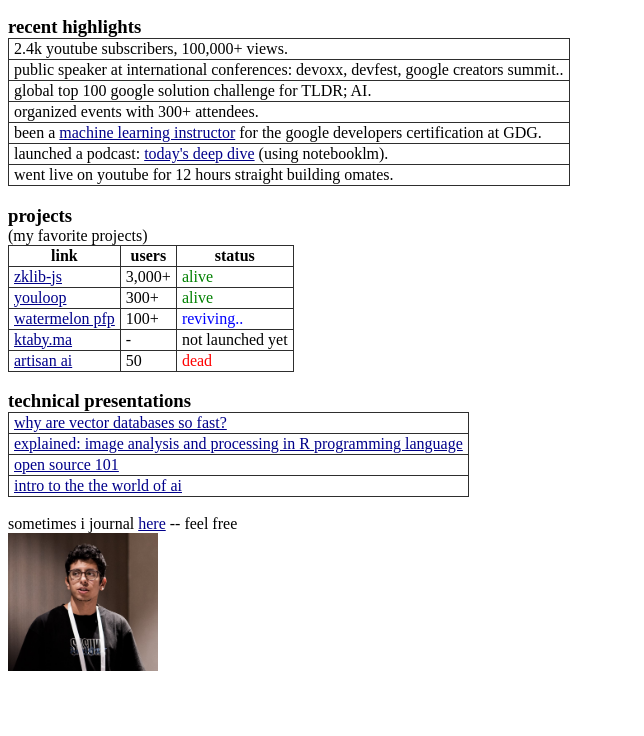
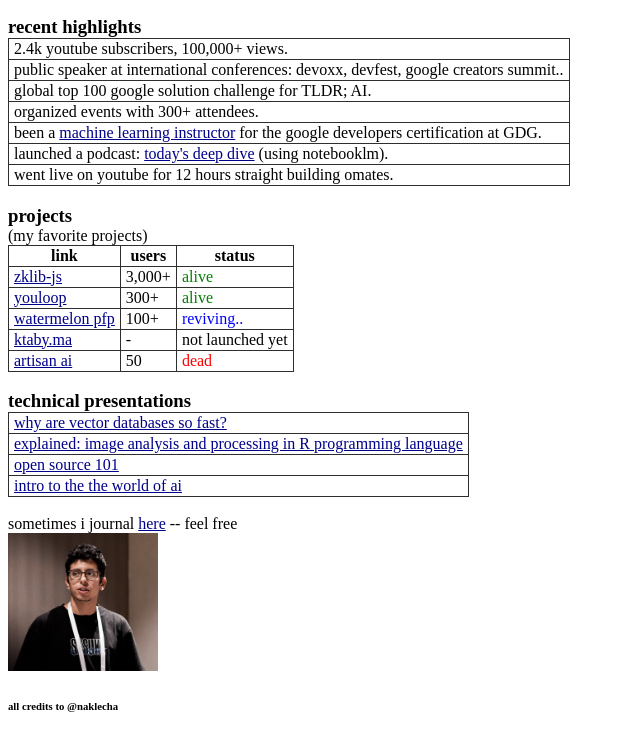
Before and after one commit to merouanezouaid/kaito.dev, a plain HTML site: page index.html in a window 1280 px wide. Shown: the part 379-1115 px from the top of the page, without its empty margins (0-644 px from the left). Before the commit the page ends 1062 px from the top, so only its background shows below. Drawn offline with Linux system fonts and the light colour scheme.

Commit message:
Update index.html

```diff
--- a/index.html
+++ b/index.html
@@ -110,6 +110,7 @@ a:hover {
             sometimes i journal <a href="https://anotherjournal.bearblog.dev/">here</a> -- feel free
             <br>
             <img width="150" src="picture.jpg" alt="marwan's photo">
+             <h6>all credits to @naklecha</h6>
           </header>
         </div>
       </div>
```
